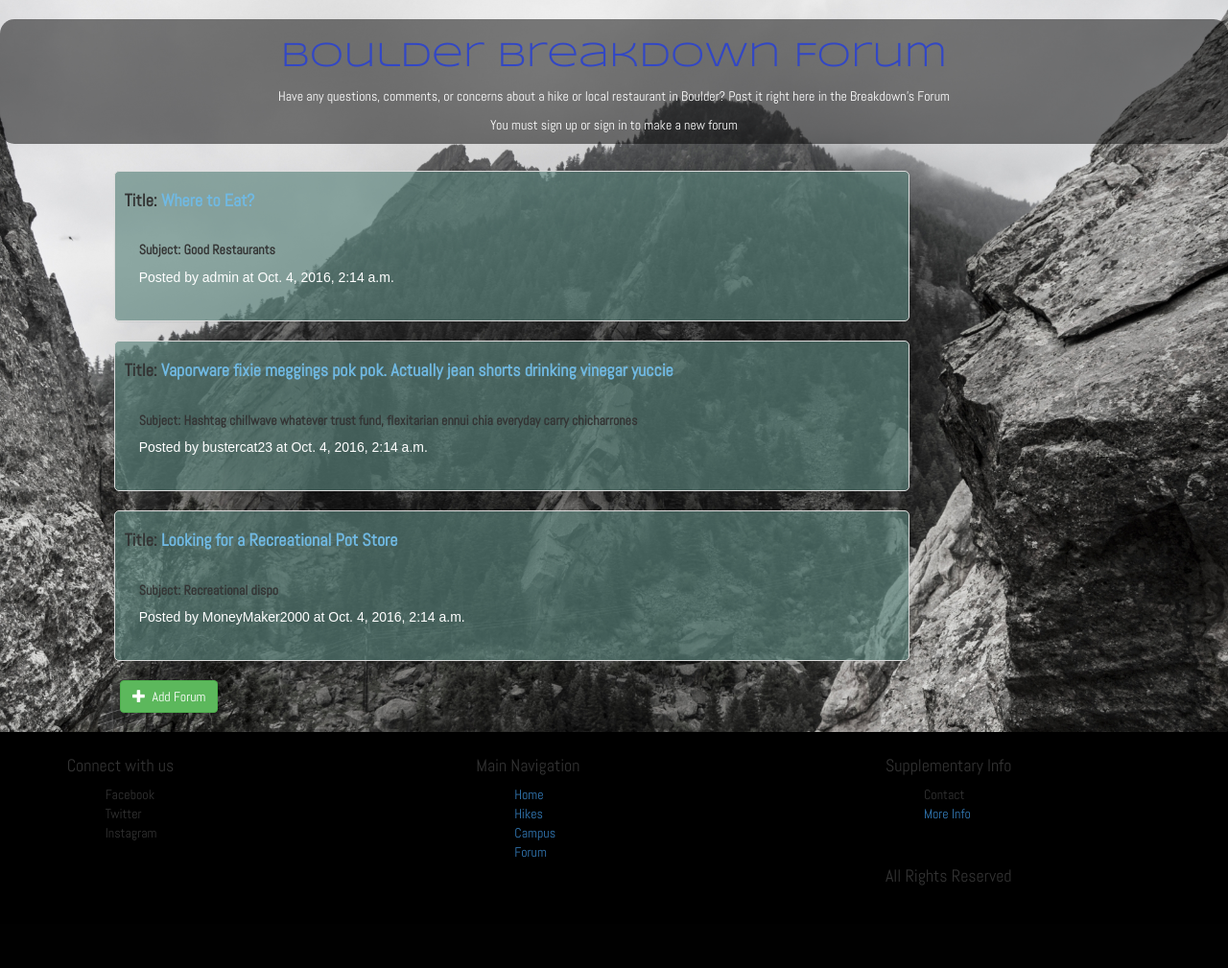
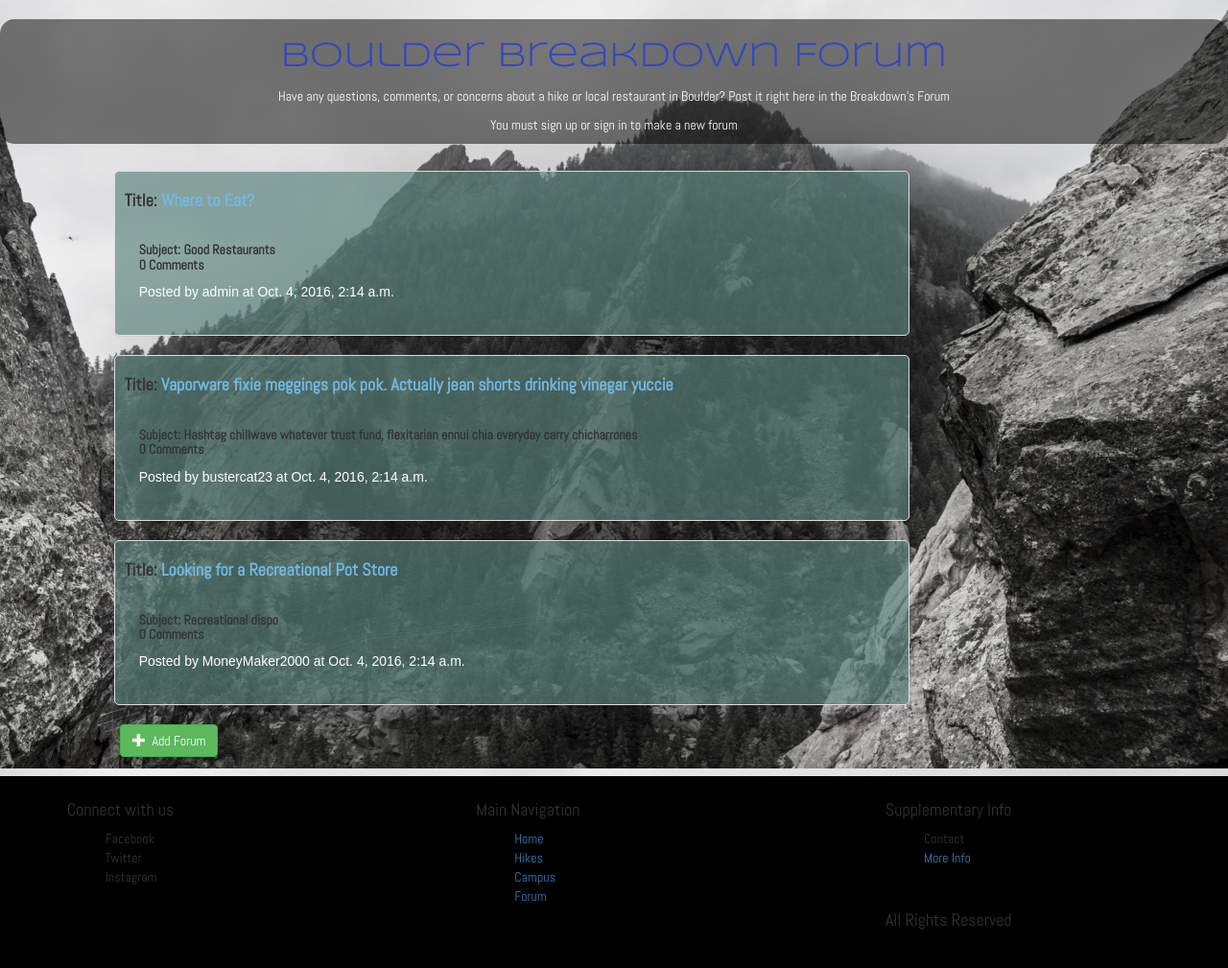
Before and after one commit to kayne10/BoulderBreakdown, a Django app: page /forum/ in a window 1280 px wide. Shown: the part 50-1059 px from the top of the page at 96% size. Before the commit the page ends 973 px from the top, so only its background shows below. Run offline with Django 3.2, Linux system fonts and the light colour scheme; data comes from the database, SQL or seed files in the repository; some libraries are stand-ins or nearby versions; some web fonts are replaced.

Commit message:
Forums now display total number of comments

```diff
--- a/forum/models.py
+++ b/forum/models.py
@@ -11,7 +11,7 @@ class Forum(models.Model):
 	article_subject = models.CharField(max_length=250)
 	article_body = models.TextField(max_length=2000)
 	created_at = models.DateTimeField(auto_now_add=True)
-	# comments = models.PositiveIntegerField()
+	totalComments = models.IntegerField(default=0)
 
 	def __str__(self):
 		return self.article_title + '-' + self.user.username
--- a/forum/templates/forum/detail.html
+++ b/forum/templates/forum/detail.html
@@ -11,6 +11,7 @@
 							<h3>{{ forum.article_subject }}</h3>
 							<p>{{ forum.article_body }}</p>
 							<h4 class="author">Posted by {{ forum.user }} at {{ forum.created_at }}</h4>
+							<h4>{{ forum.totalComments }} Comments</h4>
 						</div>
 					</div>
 					<div class="row">
--- a/forum/templates/forum/index.html
+++ b/forum/templates/forum/index.html
@@ -23,7 +23,7 @@
 							{{ forum.article_title }}</a></strong></h4>
 						</div>
 						<div class="panel-body">
-							<h5><strong>Subject: {{ forum.article_subject }}</strong></h5>
+							<h5><strong>Subject: {{ forum.article_subject }}</strong><br><strong>{{ forum.totalComments }} Comments</strong></h5>
 							<p class="author">Posted by {{ forum.user }} at {{ forum.created_at }}</p>
 						</div>
 					</div>
--- a/forum/views.py
+++ b/forum/views.py
@@ -47,6 +47,8 @@ def create_comment(request, forum_id):
             comment.forum = forum
             comment.user = request.user
             comment.save()
+            forum.totalComments = forum.comment_set.count()
+            forum.save()
             return render(request, 'forum/detail.html', {'forum': forum})
         context = {
             'forum': forum,
```
Also changed, not shown: forum/migrations/0015_forum_totalcomments.py (added), 3 other files.
